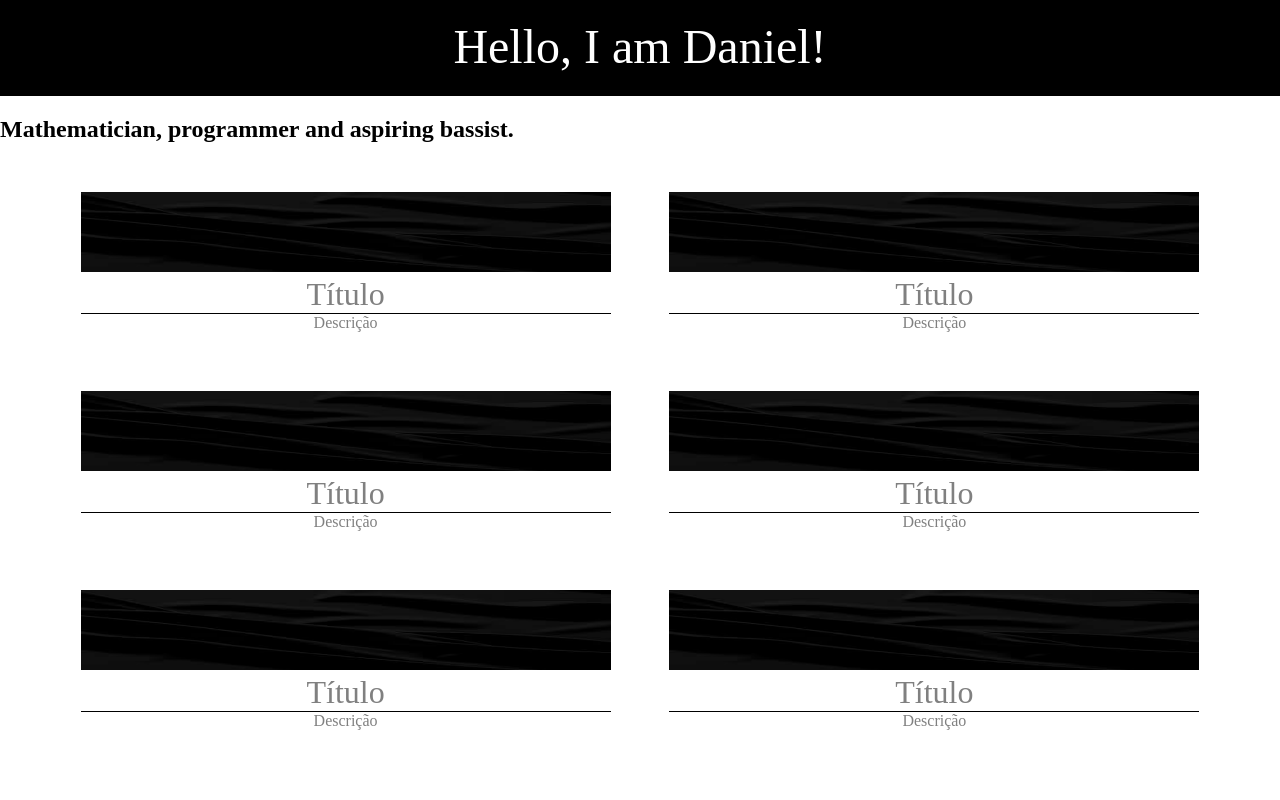
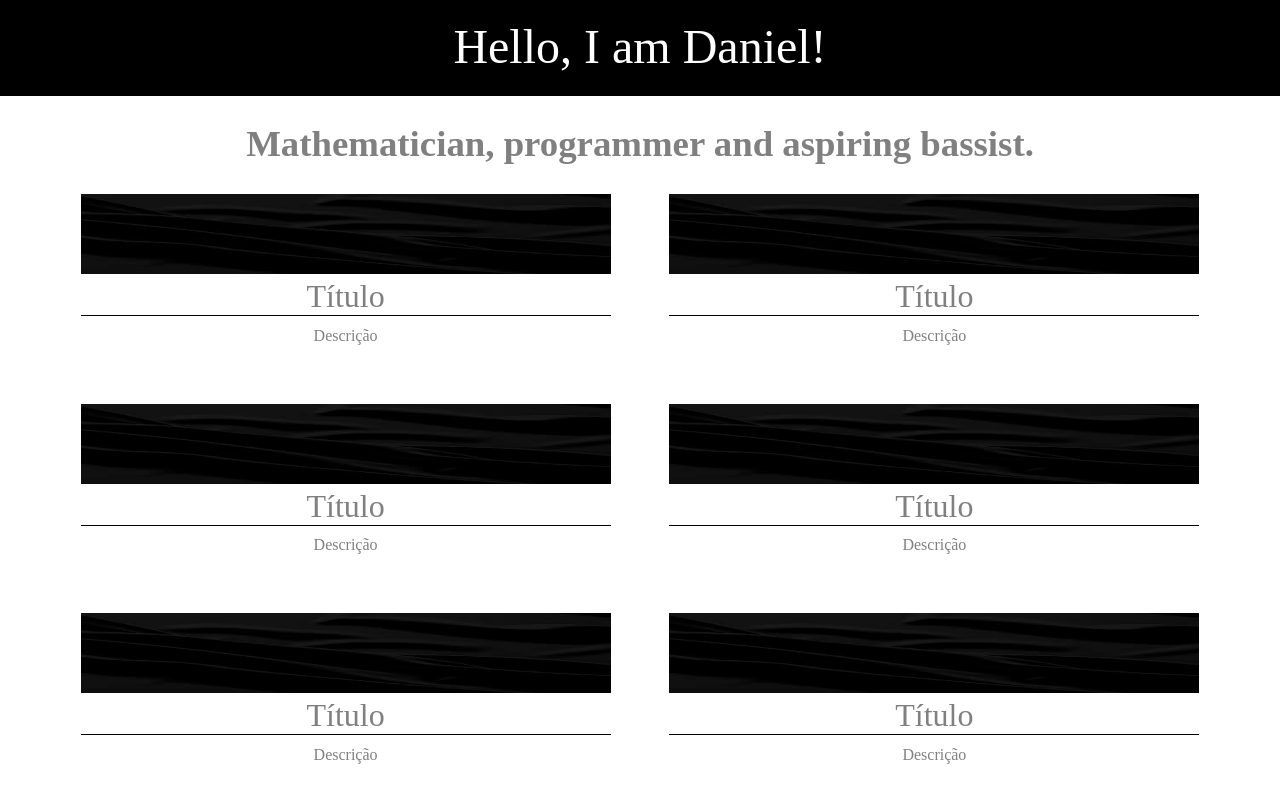
Before and after one commit to DanielSanRocha/danielsanrocha.me, a Vue app: page /#/ in a window 1280 px wide. Built offline with nearby package versions, Linux system fonts and the light colour scheme.

Commit message:
Changed description from id to class to work better with bundling.

```diff
--- a/src/components/description.vue
+++ b/src/components/description.vue
@@ -1,5 +1,5 @@
 <template>
-  <div id="description" class="container">
+  <div class="description">
     <h2 class="description">Mathematician, programmer and aspiring bassist.</h2>
   </div>
 </template>
@@ -13,11 +13,11 @@ export default {
 
 <style @scoped>
 
-#description {
+.description {
     margin: 2% 5% 0 5%;
 }
 
-#description h2.description {
+.description h2.description {
     color: gray;
     text-align: center;
     font-size: 2.3em;
```
